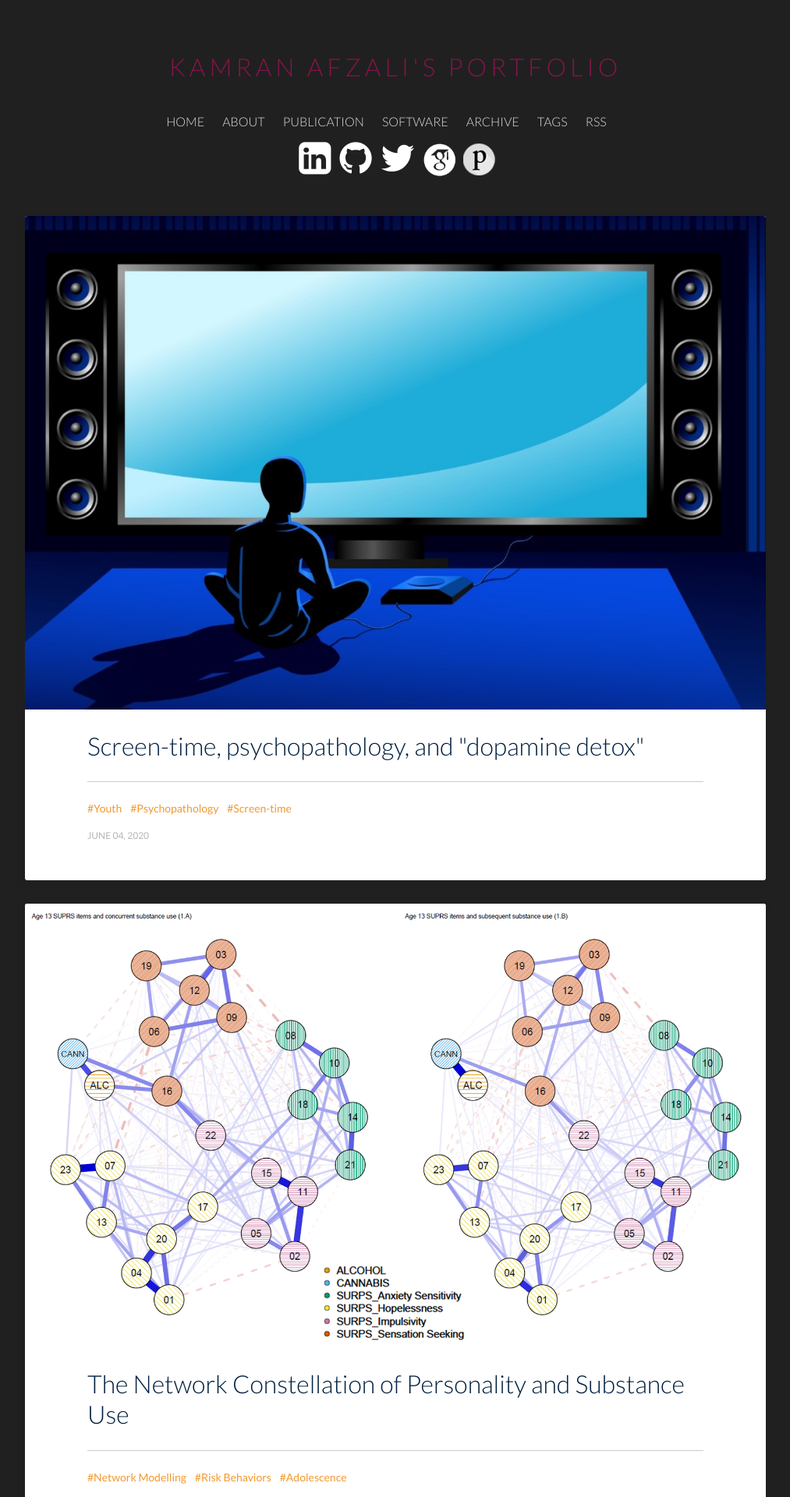
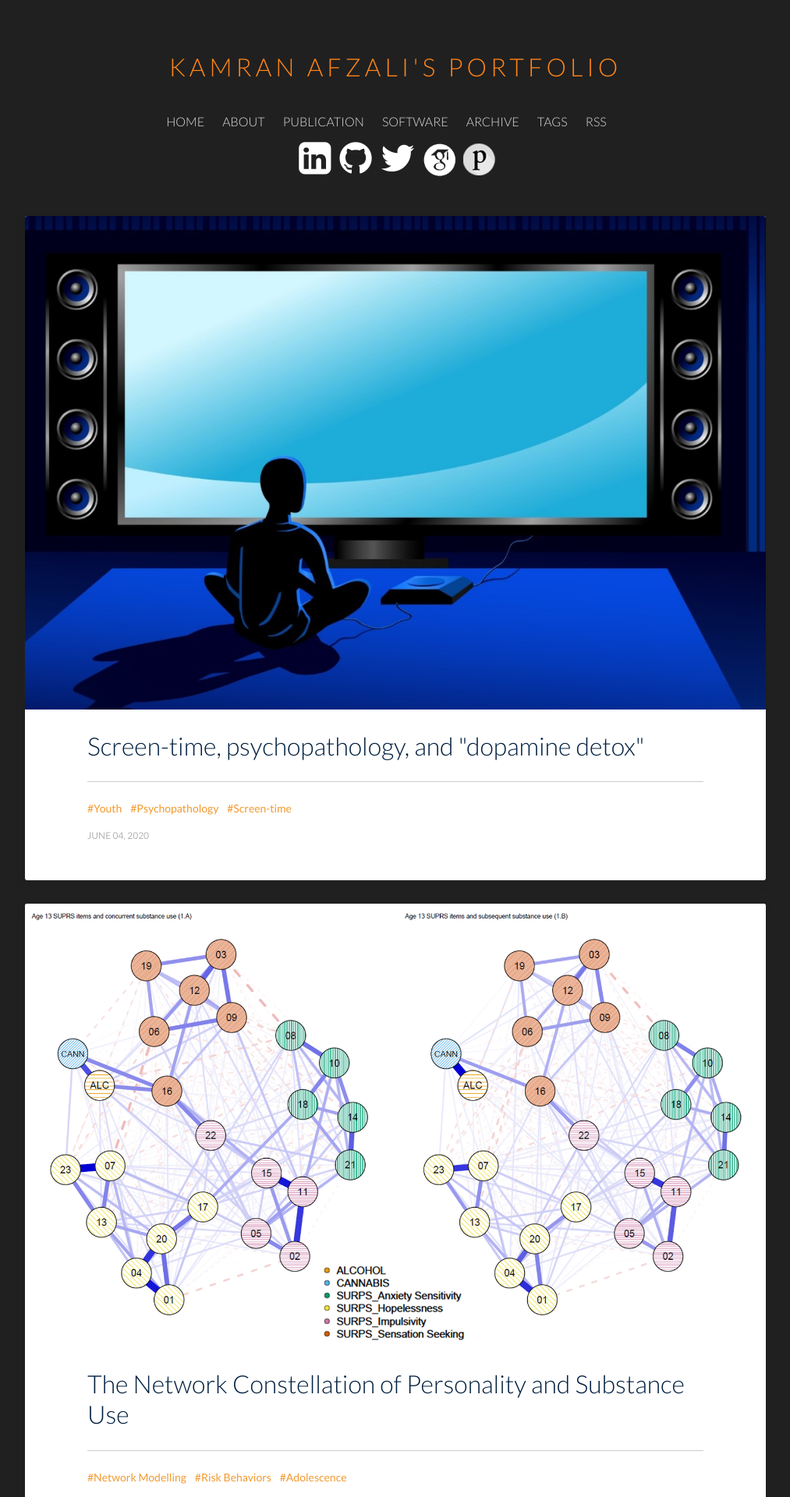
Before and after one commit to Kamran-Afzali/Kamran-Afzali.github.io, a Jekyll site: the page built from index.html, in a window 1280 px wide. Shown: the top 1920 px of the page at 78% size, without its empty margins (133-1146 px from the left). Built offline with Jekyll 4.4.1, drawn with Linux system fonts in a browser that asks for light colours; the list of posts is cut into pages by our own code.

Commit message:
Update _main.scss

```diff
--- a/_sass/_main.scss
+++ b/_sass/_main.scss
@@ -158,7 +158,7 @@
 
     a:hover {
     	text-transform: uppercase;
-        color: lighten(#FF851B,50);
+        color: lighten(#FF851B,10);
         font-weight: 100;
     }
 }
@@ -217,7 +217,7 @@
 
     h1, a, div {
     	text-transform: uppercase;
-		color: #85144b;
+		color: #FF851B;
 		letter-spacing: 5px;
 	}
 }
```
